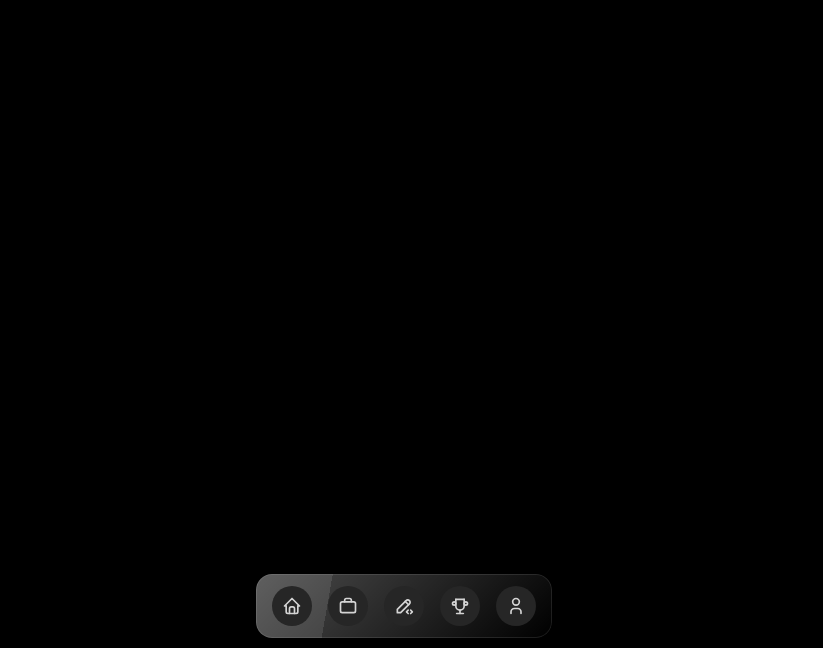
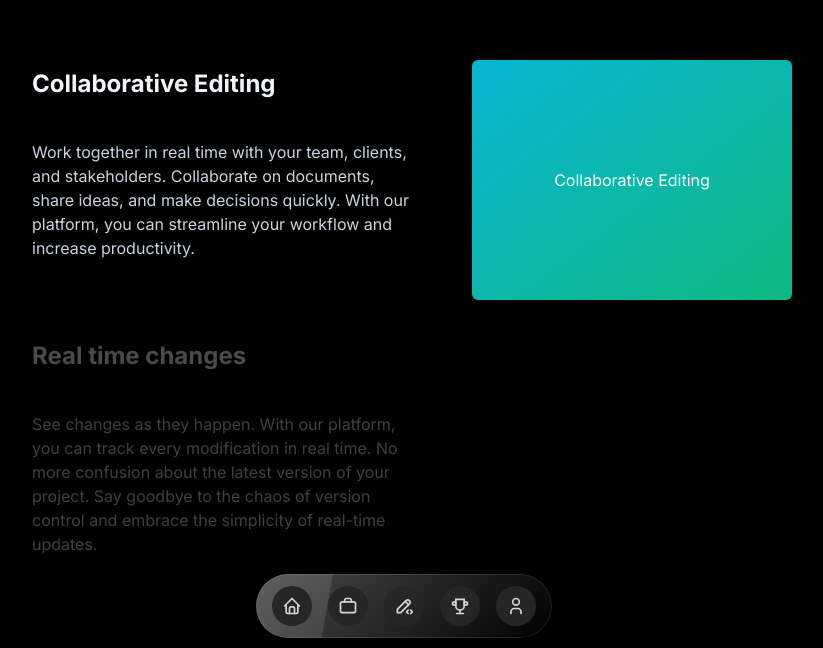
Before and after one commit to AmeyaK17/portfolio-nextjs, a Next.js app: page /aboutMe in a window 1280 px wide. Shown: the part 152-800 px from the top of the page, without its empty margins (236-1059 px from the left). Built offline with nearby package versions, Linux system fonts and the light colour scheme.

Commit message:
Started working on About Me page

```diff
--- a/src/app/aboutMe/page.tsx
+++ b/src/app/aboutMe/page.tsx
@@ -1,12 +1,61 @@
 import React from 'react'
 import {IconAlertTriangle} from "@tabler/icons-react";
+import { StickyScroll } from '@/components/ui/sticky-scroll-reveal';
+import Image from "next/image";
 
 const page = () => {
+    const content = [
+        {
+          title: "Collaborative Editing",
+          description:
+            "Work together in real time with your team, clients, and stakeholders. Collaborate on documents, share ideas, and make decisions quickly. With our platform, you can streamline your workflow and increase productivity.",
+          content: (
+            <div className="h-full w-full bg-[linear-gradient(to_bottom_right,var(--cyan-500),var(--emerald-500))] flex items-center justify-center text-white">
+              Collaborative Editing
+            </div>
+          ),
+        },
+        {
+          title: "Real time changes",
+          description:
+            "See changes as they happen. With our platform, you can track every modification in real time. No more confusion about the latest version of your project. Say goodbye to the chaos of version control and embrace the simplicity of real-time updates.",
+          content: (
+            <div className="h-full w-full  flex items-center justify-center text-white">
+              <Image
+                src="/linear.webp"
+                width={300}
+                height={300}
+                className="h-full w-full object-cover"
+                alt="linear board demo"
+              />
+            </div>
+          ),
+        },
+        {
+          title: "Version control",
+          description:
+            "Experience real-time updates and never stress about version control again. Our platform ensures that you're always working on the most recent version of your project, eliminating the need for constant manual updates. Stay in the loop, keep your team aligned, and maintain the flow of your work without any interruptions.",
+          content: (
+            <div className="h-full w-full bg-[linear-gradient(to_bottom_right,var(--orange-500),var(--yellow-500))] flex items-center justify-center text-white">
+              Version control
+            </div>
+          ),
+        },
+        {
+          title: "Running out of content",
+          description:
+            "Experience real-time updates and never stress about version control again. Our platform ensures that you're always working on the most recent version of your project, eliminating the need for constant manual updates. Stay in the loop, keep your team aligned, and maintain the flow of your work without any interruptions.",
+          content: (
+            <div className="h-full w-full bg-[linear-gradient(to_bottom_right,var(--cyan-500),var(--emerald-500))] flex items-center justify-center text-white">
+              Running out of content
+            </div>
+          ),
+        },
+      ];
+
   return (
-    <div className='h-screen w-screen flex flex-col justify-center items-center bg-black'>
-      <IconAlertTriangle className='h-40 w-40'/>
-      <p>This is page is currently under development.</p>
-      <p>Sorry for any inconvenience caused.</p>
+    <div className='h-screen w-screen bg-black flex justify-center items-center'>
+      <StickyScroll content={content}/>
     </div>
   )
 }
--- a/src/app/achievements/page.tsx
+++ b/src/app/achievements/page.tsx
@@ -7,6 +7,10 @@
         {
           title: "Winner of Apple WWDC Swift Student Challenge 2024",
           src: "https://images.unsplash.com/photo-1518710843675-2540dd79065c?q=80&w=3387&auto=format&fit=crop&ixlib=rb-4.0.3&ixid=M3wxMjA3fDB8MHxwaG90by1wYWdlfHx8fGVufDB8fHx8fA%3D%3D",
+        },
+        {
+            title: "Participated in Google Gemini Developer Contest",
+            src: "https://images.unsplash.com/photo-1600271772470-bd22a42787b3?q=80&w=3072&auto=format&fit=crop&ixlib=rb-4.0.3&ixid=M3wxMjA3fDB8MHxwaG90by1wYWdlfHx8fGVufDB8fHx8fA%3D%3D",
         },
         {
           title: "1st Prize in National Smart India Hackathon",
--- a/src/components/ui/floating-dock.tsx
+++ b/src/components/ui/floating-dock.tsx
@@ -102,7 +102,7 @@
       onMouseMove={(e) => mouseX.set(e.pageX)}
       onMouseLeave={() => mouseX.set(Infinity)}
       className={cn(
-        "mx-auto hidden md:flex h-16 gap-4 items-end rounded-2xl glass px-4 pb-3",
+        "mx-auto hidden md:flex h-16 gap-4 items-end rounded-full glass px-4 pb-3",
         className
       )}
     >
--- a/src/components/ui/focus-cards.tsx
+++ b/src/components/ui/focus-cards.tsx
@@ -31,8 +31,8 @@
       />
       <div
         className={cn(
-          "absolute inset-0 bg-black/50 flex items-end py-8 px-4 transition-opacity duration-300",
-          hovered === index ? "opacity-100" : "opacity-0"
+          "absolute inset-0 flex items-end py-8 px-4 transition-opacity duration-300",
+          hovered === index ? "" : ""
         )}
       >
         <div className="text-xl md:text-2xl font-medium bg-clip-text text-transparent bg-gradient-to-b from-neutral-50 to-neutral-200">
--- /dev/null
+++ b/src/components/ui/sticky-scroll-reveal.tsx
@@ -0,0 +1,115 @@
+"use client";
+import React, { useEffect, useRef, useState } from "react";
+import { useMotionValueEvent, useScroll } from "framer-motion";
+import { motion } from "framer-motion";
+import { cn } from "@/lib/utils";
+
+export const StickyScroll = ({
+  content,
+  contentClassName,
+}: {
+  content: {
+    title: string;
+    description: string;
+    content?: React.ReactNode | any;
+  }[];
+  contentClassName?: string;
+}) => {
+  const [activeCard, setActiveCard] = React.useState(0);
+  const ref = useRef<any>(null);
+  const { scrollYProgress } = useScroll({
+    // uncomment line 22 and comment line 23 if you DONT want the overflow container and want to have it change on the entire page scroll
+    // target: ref
+    container: ref,
+    offset: ["start start", "end start"],
+  });
+  const cardLength = content.length;
+
+  useMotionValueEvent(scrollYProgress, "change", (latest) => {
+    const cardsBreakpoints = content.map((_, index) => index / cardLength);
+    const closestBreakpointIndex = cardsBreakpoints.reduce(
+      (acc, breakpoint, index) => {
+        const distance = Math.abs(latest - breakpoint);
+        if (distance < Math.abs(latest - cardsBreakpoints[acc])) {
+          return index;
+        }
+        return acc;
+      },
+      0
+    );
+    setActiveCard(closestBreakpointIndex);
+  });
+
+  const backgroundColors = [
+    "",
+    "var(--black)",
+    "",
+  ];
+  const linearGradients = [
+    "linear-gradient(to bottom right, var(--cyan-500), var(--emerald-500))",
+    "linear-gradient(to bottom right, var(--pink-500), var(--indigo-500))",
+    "linear-gradient(to bottom right, var(--orange-500), var(--yellow-500))",
+  ];
+
+  const [backgroundGradient, setBackgroundGradient] = useState(
+    linearGradients[0]
+  );
+
+  useEffect(() => {
+    setBackgroundGradient(linearGradients[activeCard % linearGradients.length]);
+  }, [activeCard]);
+
+  return (
+    <motion.div
+      animate={{
+        backgroundColor: backgroundColors[activeCard % backgroundColors.length],
+      }}
+      className="h-[40rem] w-full overflow-y-auto flex justify-center relative space-x-10 rounded-md p-5"
+      ref={ref}
+    >
+      <div className="div relative flex items-start px-4">
+        <div className="max-w-2xl pt-10">
+          {content.map((item, index) => (
+            <div key={item.title + index} className="my-20">
+              <motion.h2
+                initial={{
+                  opacity: 0,
+                }}
+                animate={{
+                  opacity: activeCard === index ? 1 : 0.3,
+                }}
+                className="text-2xl font-bold text-slate-100"
+              >
+                {item.title}
+              </motion.h2>
+              <motion.p
+                initial={{
+                  opacity: 0,
+                }}
+                animate={{
+                  opacity: activeCard === index ? 1 : 0.3,
+                }}
+                className="text-kg text-slate-300 max-w-sm mt-10"
+              >
+                {item.description}
+              </motion.p>
+            </div>
+          ))}
+          <div className="h-40" />
+        </div>
+      </div>
+      {/* <div className="items-center "> */}
+        <div
+            style={{ background: backgroundGradient }}
+            className={cn(
+            "hidden lg:block h-60 w-80 rounded-md bg-white sticky top-28 overflow-hidden",
+            contentClassName
+            )}
+        >
+            {content[activeCard].content ?? null}
+        </div>
+      {/* </div> */}
+
+    </motion.div>
+  );
+};
```
